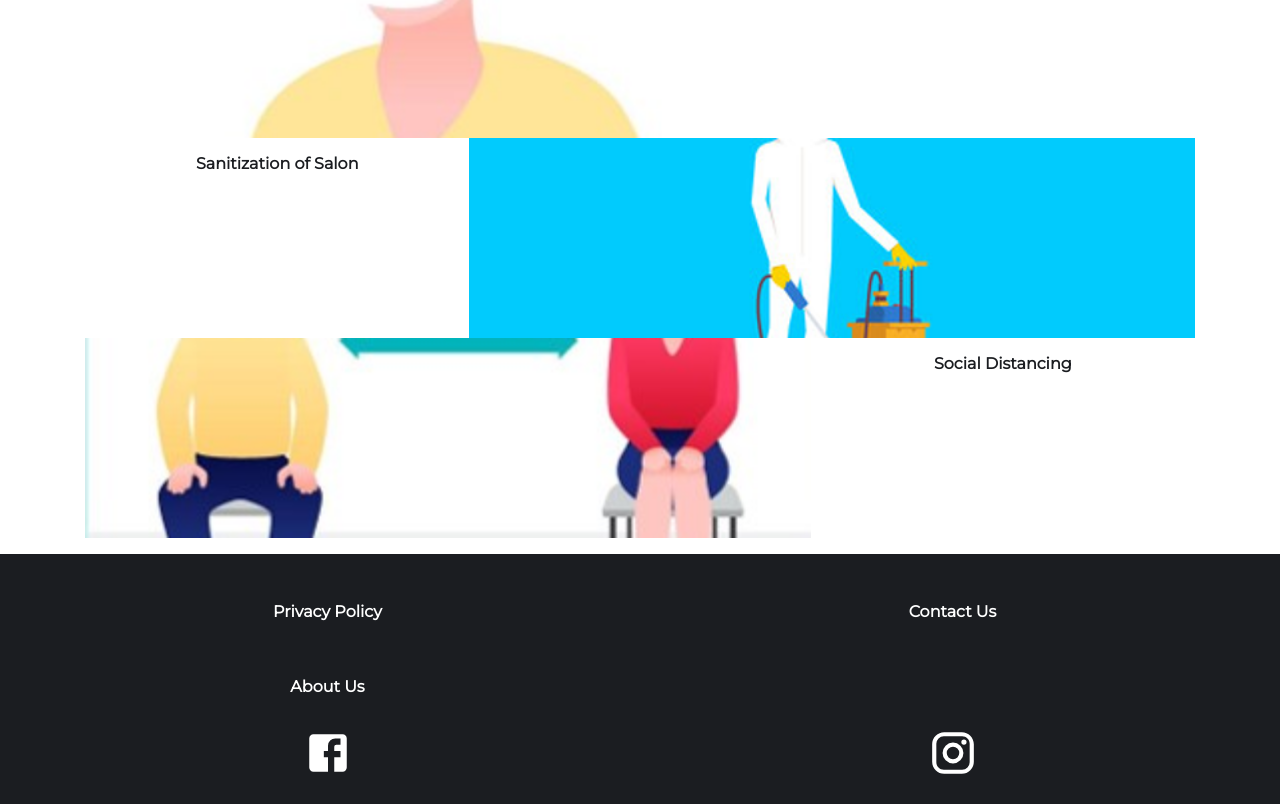
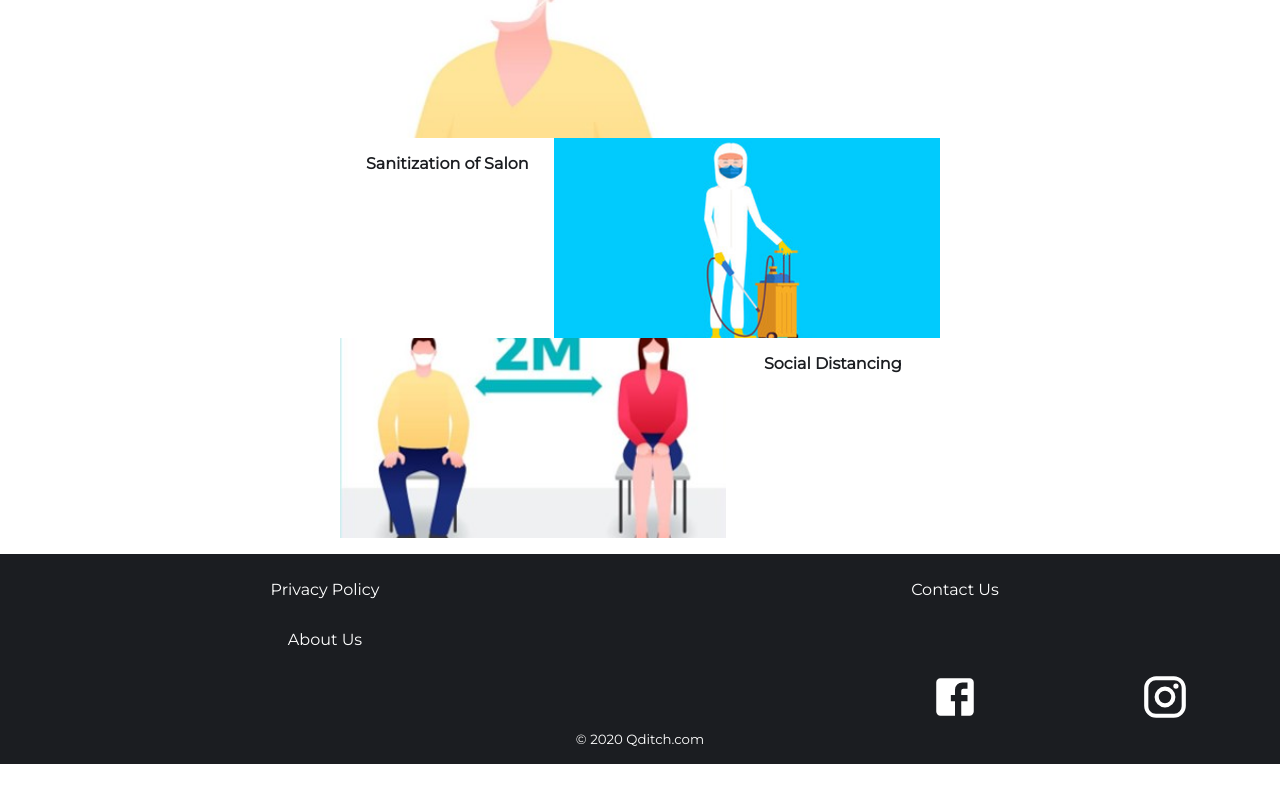
Before and after one commit to alfazkhan/qditch-frontend, a React (Create React App) app: page / in a window 1280 px wide. Shown: the part 1200-2004 px from the top of the page. After the commit the page ends 1966 px from the top, so only its background shows below. Built offline with nearby package versions, Linux system fonts and the light colour scheme; no server answers; a web font is replaced by a local one.

Commit message:
footer updated

```diff
--- /dev/null
+++ b/src/Components/Footer/Footer.css
@@ -0,0 +1,8 @@
+.footer-row{
+    height: 50px;
+    font-size: medium;
+}
+
+.text-small{
+    font-size: smaller;
+}
--- a/src/Components/Footer/Footer.js
+++ b/src/Components/Footer/Footer.js
@@ -7,6 +7,7 @@ import Contact from '../../ContactUs/Contact'
 import FacebookIcon from '@material-ui/icons/Facebook';
 import InstagramIcon from '@material-ui/icons/Instagram';
 import { withRouter } from 'react-router-dom'
+import './Footer.css'
 
 export class Footer extends Component {
 
@@ -90,18 +91,22 @@ export class Footer extends Component {
     render() {
         return (
             <div>
-                <div class="container-fluid mt-3" style={styles.footer}>
-                    <div className="row mx-auto my-auto">
-                        <h6 className="mt-5 col" onClick={this.policyModalHandler} style={{cursor:'pointer'}}><strong >Privacy Policy</strong></h6>
-                        <h6 className="mt-5 col" onClick={this.contactModalHandler} style={{cursor:'pointer'}}><strong >Contact Us</strong></h6>
+                <div class="container-fluid mt-3 text-center" style={styles.footer}>
+                    <div className="row mx-auto footer-row">
+                        <h6 className="mt-3 col " onClick={this.policyModalHandler} style={{cursor:'pointer'}}>Privacy Policy</h6>
+                        <h6 className="mt-3 col " onClick={this.contactModalHandler} style={{cursor:'pointer'}}>Contact Us</h6>
                     </div>
-                    <div className="row mx-auto my-auto">
-                        <h6 className="mt-5 col" onClick={this.aboutUsHandler} style={{cursor:'pointer'}}><strong >About Us</strong></h6>
+                    <div className="row mx-auto footer-row">
+                        <h6 className="mt-3 col " onClick={this.aboutUsHandler} style={{cursor:'pointer'}}>About Us</h6>
                         <div className="col"></div>
                     </div>
-                    <div className="row mx-auto mt-4" >
-                        <div className="col"><a href='https://www.facebook.com/qditch'><FacebookIcon style={styles.icons}/></a> </div>
-                        <div className="col"><a href='https://instagram.com/q.ditch'><InstagramIcon style={styles.icons}/></a> </div>
+                    <div className="row mx-auto mt-2 footer-row" >
+                        <div className="col-8 mx-auto "></div>
+                        <div className={"mx-auto  "+ window.innerWidth<768?"col-2":"col"}><a href='https://www.facebook.com/qditch'><FacebookIcon style={styles.icons}/></a> </div>
+                        <div className={"mx-auto "+ window.innerWidth<768?"col-2":"col"}><a href='https://instagram.com/q.ditch'><InstagramIcon style={styles.icons}/></a> </div>
+                    </div>
+                    <div className="row mx-auto mt-2" >
+                        <p className="text-small mx-auto">&copy; 2020 Qditch.com</p>
                     </div>
 
                     <div>
@@ -117,7 +122,8 @@ const styles={
     footer:{
         backgroundColor: Colors.primary,
         color:'#fff',
-        height: '250px'
+        height: '210px',
+        padding:10
     },
     icons:{
         height: 50,
--- a/src/Components/LandingPage/FeatureCard.js
+++ b/src/Components/LandingPage/FeatureCard.js
@@ -12,7 +12,7 @@ import SkipNextIcon from '@material-ui/icons/SkipNext';
 export class FeatureCard extends Component {
     render() {
         return (
-            <div className="mx-auto" style={{width:window.innerWidth<768?'300px':''}}>
+            <div className="mx-auto" style={{width:window.innerWidth<768?300:600}}>
                 {window.innerWidth < 768
                     ?
                     <div style={styles.root}>
```
